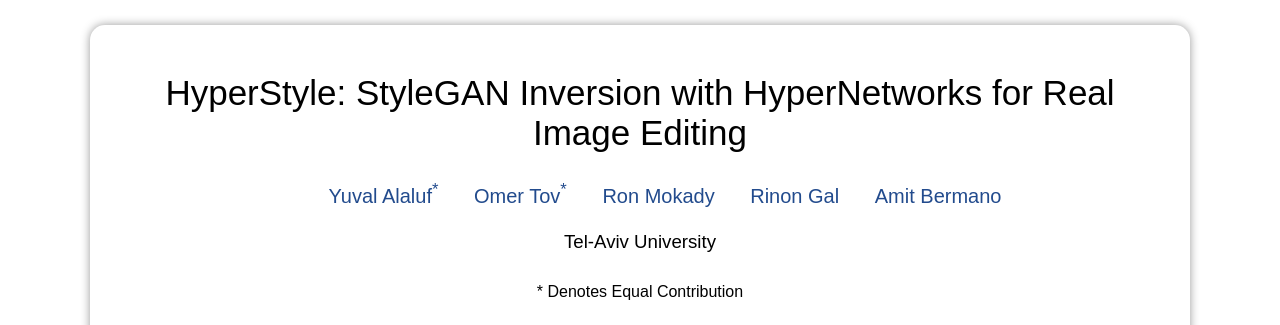
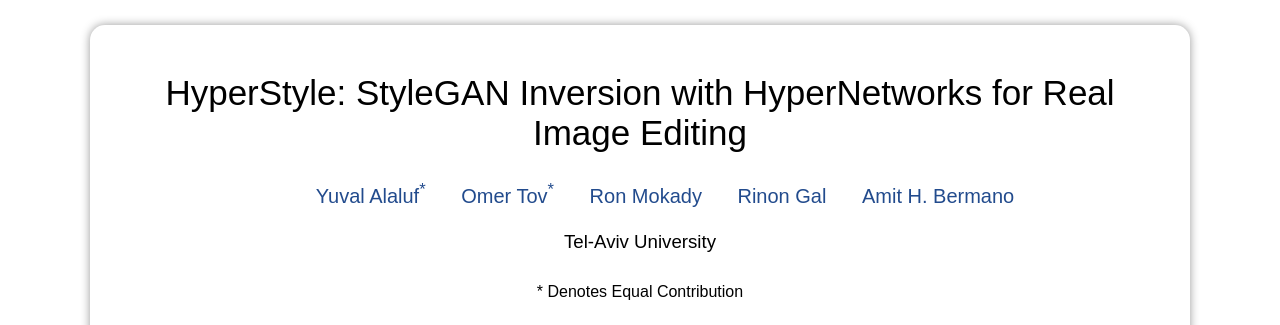
Before and after one commit to yuval-alaluf/hyperstyle, a plain HTML site: page index.html in a window 1280 px wide. Shown: the top 325 px of the page. Drawn offline with nearby package versions, Linux system fonts and the light colour scheme.

Commit message:
Update index.html

```diff
--- a/index.html
+++ b/index.html
@@ -335,7 +335,7 @@
                 <a style="text-decoration: none" href="https://scholar.google.com/citations?user=lbo_R54AAAAJ&hl=en">Omer Tov<sup style="text-decoration:none">*</sup></a>
                 <a style="text-decoration: none" href="https://il.linkedin.com/in/ron-mokady-665b5091">Ron Mokady</a>
                 <a style="text-decoration: none" href="https://rinongal.github.io/">Rinon Gal</a>
-                <a style="text-decoration: none" href="https://www.cs.tau.ac.il/~amberman/">Amit Bermano</a><br>
+                <a style="text-decoration: none" href="https://www.cs.tau.ac.il/~amberman/">Amit H. Bermano</a><br>
             </p>
             <p style="text-align:center; font-size:14pt">
                 Tel-Aviv University
```
